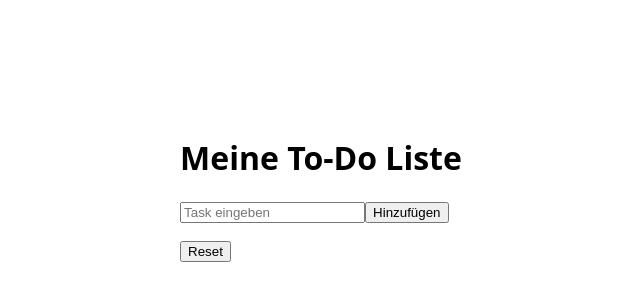
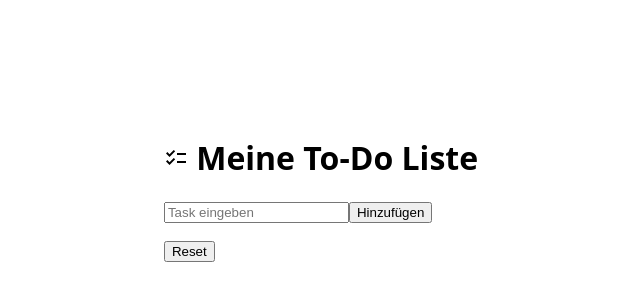
Before and after one commit to TimoAntoniak/todo-list, a React (Create React App) app: page / in a window 1280 px wide. Shown: the part 220-520 px from the top of the page, without its empty margins (327-967 px from the left). Built offline with nearby package versions, Linux system fonts and the light colour scheme.

Commit message:
Kapitel 4: Libraries nutzen

```diff
--- a/package.json
+++ b/package.json
@@ -3,6 +3,10 @@
   "version": "0.1.0",
   "private": true,
   "dependencies": {
+    "@emotion/react": "^11.14.0",
+    "@emotion/styled": "^11.14.0",
+    "@mui/icons-material": "^6.4.7",
+    "@mui/material": "^6.4.7",
     "@testing-library/dom": "^10.4.0",
     "@testing-library/jest-dom": "^6.6.3",
     "@testing-library/react": "^16.2.0",
--- a/src/App.js
+++ b/src/App.js
@@ -1,6 +1,8 @@
 import { useEffect, useState } from 'react';
 import './App.scss';
 import Task from './Task';
+
+import ChecklistIcon from '@mui/icons-material/Checklist';
 
 function App() {
 
@@ -37,7 +39,7 @@ function App() {
 
     return (
         <div className="App">
-            <h1>Meine To-Do Liste</h1>
+            <h1><ChecklistIcon/> Meine To-Do Liste</h1>
             <form onSubmit={handleSubmit}>
                 <input type='text' placeholder='Task eingeben' name="taskInput"/>
                 <button type='submit'>Hinzufügen</button>
```
Also changed, not shown: 1 other file (tests, documents, lock files or other folders).
